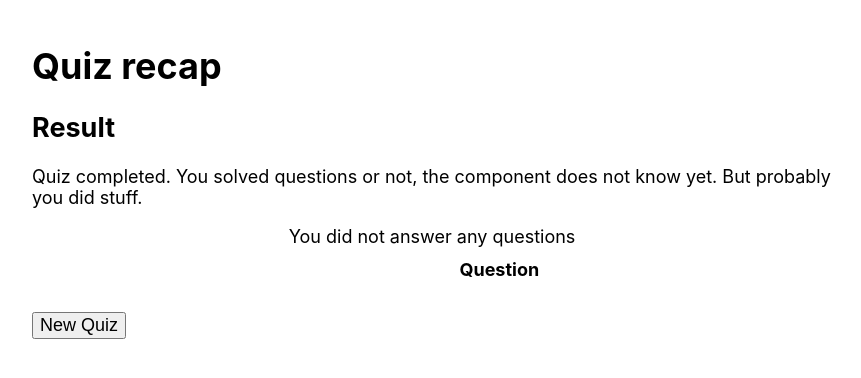
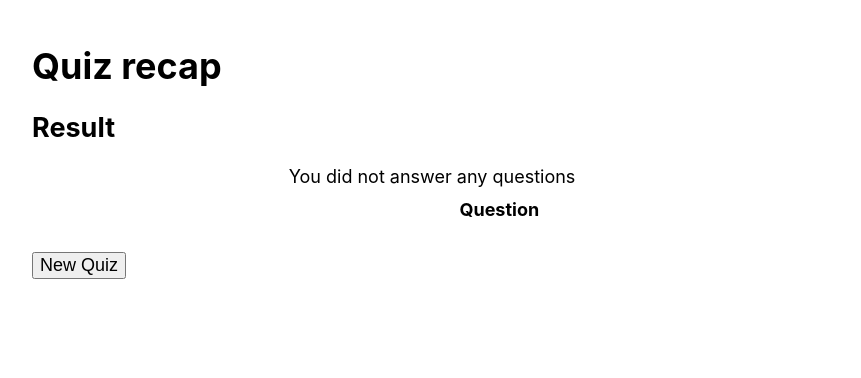
Before and after one commit to openHPI/quiz-recap, a React (Create React App) app: page / in a window 1280 px wide. Both pictures are taken after a click on the button "End Quiz". Shown: the top 378 px of the page, without its empty margins (208-1069 px from the left). Built offline with nearby package versions, Linux system fonts and the light colour scheme.

Commit message:
Polish results page with number of correct answers

```diff
--- a/src/App.tsx
+++ b/src/App.tsx
@@ -78,7 +78,7 @@ function App(data: Data) {
       )}
       {quizEnded && (
         <React.Fragment>
-          <Result results={results} />
+          <Result results={results} totalQuestions={questionSet.length} />
           <button type="button" onClick={handleNewQuiz}>
             New Quiz
           </button>
--- a/src/components/Result.tsx
+++ b/src/components/Result.tsx
@@ -1,18 +1,25 @@
 import { ResultType } from '../types';
 import './Result.css';
 
-const Result = ({ results }: { results: ResultType[] }) => {
+const Result = ({
+  results,
+  totalQuestions,
+}: {
+  results: ResultType[];
+  totalQuestions: number;
+}) => {
+  const correctAnswers = results.reduce(
+    (accumulator, result) =>
+      result.correctlyAnswered ? (accumulator = accumulator + 1) : accumulator,
+    0
+  );
   return (
     <div>
       <h2>Result</h2>
-      <p>
-        Quiz completed. You solved questions or not, the component does not know
-        yet. But probably you did stuff.
-      </p>
       <table>
         <caption>
           {results.length
-            ? 'You did stuff! See below.'
+            ? `You answered ${correctAnswers} of ${totalQuestions} correctly.`
             : 'You did not answer any questions'}
         </caption>
         <thead>
```
